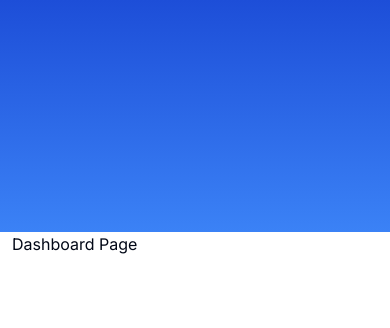
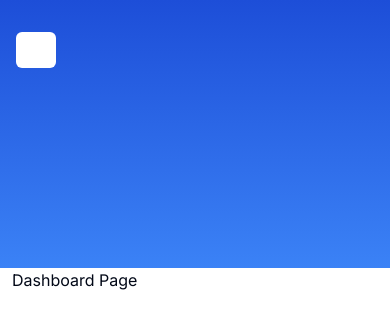
Before and after one commit to wangf1/fullstack_practice_nextjs, a Next.js app: page / in a window 390 px wide. Shown: the top 328 px of the page. Built offline with nearby package versions, Linux system fonts and the light colour scheme.

Commit message:
Navigation for mobile

```diff
--- a/components/navigation.tsx
+++ b/components/navigation.tsx
@@ -1,8 +1,14 @@
 "use client";
 
 import Link from "next/link";
-import { usePathname } from "next/navigation";
+import { usePathname, useRouter } from "next/navigation";
 import { NavButton } from "./nav-button";
+
+import { Sheet, SheetContent, SheetTrigger } from "./ui/sheet";
+import { useMedia } from "react-use";
+import { useState } from "react";
+import { Button } from "./ui/button";
+import { Menu } from "lucide-react";
 
 const routes = [
   {
@@ -25,7 +31,48 @@
 ];
 
 export const Navigation = () => {
+  const [isOpen, setIsOpen] = useState(false);
+  const router = useRouter();
   const pathname = usePathname();
+  const isMobile = useMedia("(max-width: 1024px)", false);
+
+  const onCliek = (href: string) => {
+    router.push(href);
+    setIsOpen(false);
+  };
+
+  if (isMobile) {
+    return (
+      <Sheet open={isOpen} onOpenChange={setIsOpen}>
+        <SheetTrigger>
+          <Button
+            variant="outline"
+            size="sm"
+            className={`font-normal, be-while/10 hover:bg-white border-none
+                focus-visible:ring-offset-0 focus-visible:ring-transparent
+                outline-none text-white focus:bg-white/30 transition`}
+          >
+            <Menu className="size-4" />
+          </Button>
+        </SheetTrigger>
+        <SheetContent side="left" className="px-2">
+          <nav className="flex flex-col gap-y-2 pt-6">
+            {routes.map((route) => (
+              <Button
+                variant={route.href === pathname ? "secondary" : "ghost"}
+                key={route.href}
+                onClick={() => onCliek(route.href)}
+                className="w-full justify-start"
+              >
+                {route.label}
+              </Button>
+            ))}
+          </nav>
+        </SheetContent>
+      </Sheet>
+    );
+  }
+
   return (
     <nav className="hidden lg:flex items-center gap-x-2 overflow-x-auto">
       {routes.map((route) => (
--- a/package.json
+++ b/package.json
@@ -23,6 +23,7 @@
     "next": "14.2.4",
     "react": "^18",
     "react-dom": "^18",
+    "react-use": "^17.5.0",
     "tailwind-merge": "^2.3.0",
     "tailwindcss-animate": "^1.0.7",
     "zod": "^3.23.8"
```
